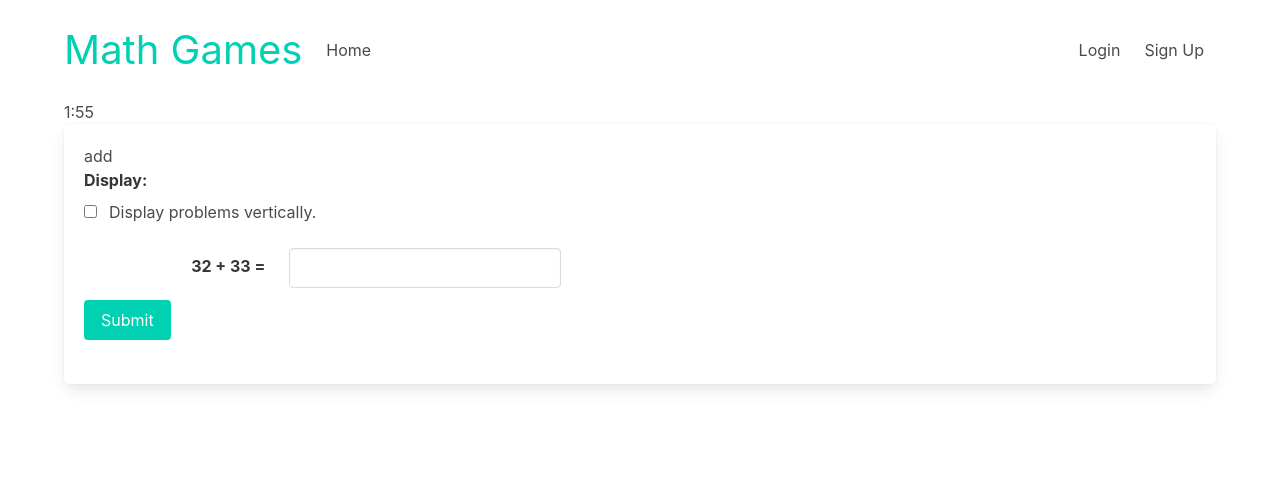
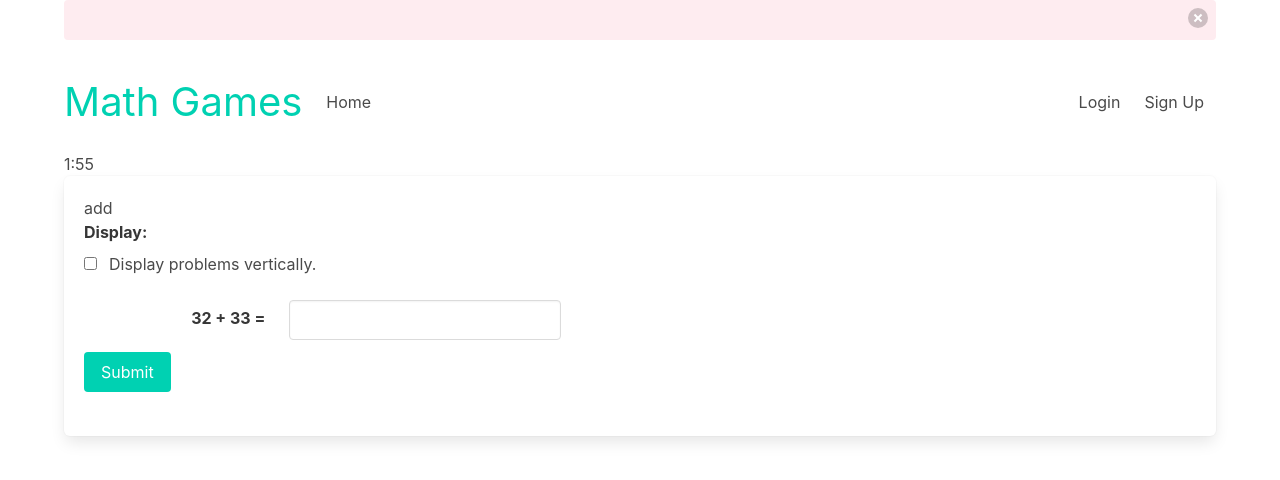
Before and after one commit to quentinikeno/Springboard-SEC-Capstone-2, a React (Create React App) app in the folder frontend/: page / in a window 1280 px wide. Shown: the top 480 px of the page. Built offline with nearby package versions, Linux system fonts and the light colour scheme; no server answers.

Commit message:
Add FlashMessages to App.

```diff
--- a/frontend/src/App.js
+++ b/frontend/src/App.js
@@ -1,6 +1,7 @@
 import AppRoutes from "./routes/AppRoutes";
 import Navbar from "./navbar/Navbar";
 import Loading from "./common/Loading";
+import FlashMessages from "./flash-messages/FlashMessages";
 import { useEffect } from "react";
 import { useSelector, useDispatch } from "react-redux";
 import { getUser, setCredentials } from "./redux-slices/user/userSlice";
@@ -40,6 +41,7 @@ function App() {
 				<Loading />
 			) : (
 				<>
+					<FlashMessages />
 					<Navbar />
 					<AppRoutes />
 				</>
```
